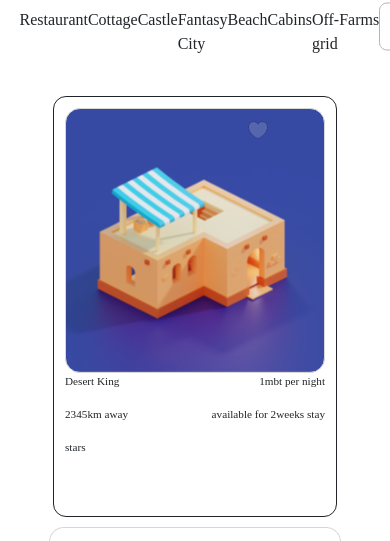
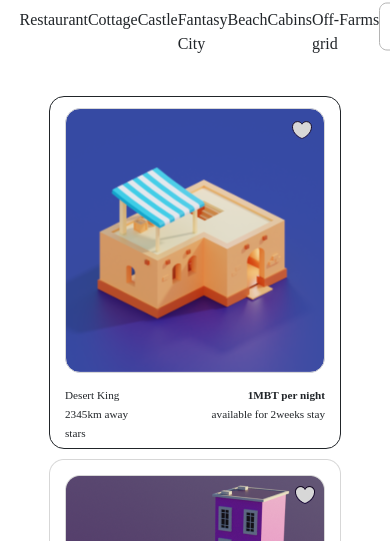
Before and after one commit to eyesaidyo/metabnb, a React (Create React App) app: page /place-to-stay in a window 390 px wide. Shown: the part 303-844 px from the top of the page. Built offline with nearby package versions, Linux system fonts and the light colour scheme; a web font is replaced by a local one.

Commit message:
refactor: made card arrangements responsive

```diff
--- a/src/Components/Card.jsx
+++ b/src/Components/Card.jsx
@@ -3,17 +3,21 @@ import heart from "./heart.svg";
 export const Card = () => {
   return (
     <div className="sample-card">
-      <img src={pic} />
+      {/* <div className="pic-div"> */}
+      <img className="pic" src={pic} />
       <img className="heart" src={heart} />
+      {/* </div> */}
       <div className="bottom-half">
         <div className="card-left">
-          <p>Desert King</p>
+          <p className="lefts">Desert King</p>
 
-          <p>2345km away</p>
-          <p>stars</p>
+          <p className="lefts">2345km away</p>
+          <p className="lefts">stars</p>
         </div>
         <div className="card-right">
-          <p className="rights">1mbt per night</p>
+          <p className="rights">
+            <strong>1MBT per night</strong>
+          </p>
           <p className="rights">available for 2weeks stay</p>
         </div>
       </div>
--- a/src/styles.css
+++ b/src/styles.css
@@ -268,30 +268,51 @@ li a {
 }
 .sample-card {
   border: 1px solid;
-  border-radius: 13px;
-  padding: 11px 11px 45px;
+  border-radius: 15px;
+  padding: 11px 0 5px;
   font-size: 0.7rem;
+  width: 292px;
 }
 .card-left {
   display: inline;
   width: 40%;
+  margin-left: 15px;
 }
 .card-right {
   display: inline;
   width: 60%;
+  margin-right: 15px;
 }
+
 .rights {
   text-align: right;
+  margin-bottom: 2px;
+}
+.lefts {
+  margin-bottom: 2px;
 }
 .bottom-half {
   display: flex;
 }
+.pic {
+  z-index: 0;
+  margin-left: 15px;
+  margin-right: auto;
+  margin-bottom: -20px;
+}
+.pic-div {
+  border: 1px solid red;
+  text-align: center;
+  justify-content: center;
+}
 .heart {
-  z-index: 3000;
+  z-index: 3000000;
+  left: 240px;
+  bottom: 245px;
   margin-top: 10px;
-  position: absolute;
-  right: 120px;
-  opacity: 0.2;
+  position: relative;
+  margin-right: 10px;
+  /* opacity: 0.2; */
 }
 @media (max-width: 800px) {
   .m-logo {
@@ -351,3 +372,13 @@ li a {
     justify-content: center;
   }
 }
+@media (max-width: 1009px) {
+  .card-container {
+    justify-content: space-evenly;
+  }
+}
+@media (max-width: 12009px) {
+  .card-container {
+    justify-content: space-evenly;
+  }
+}
```
